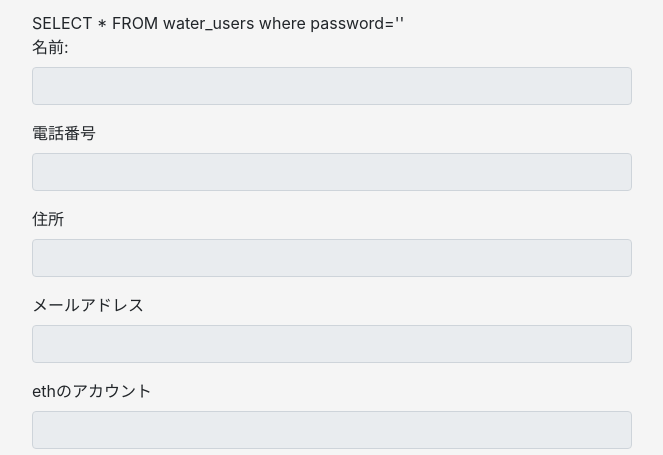
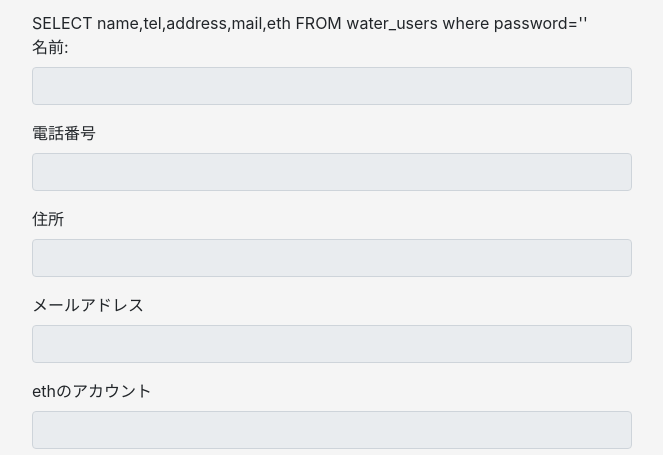
Before and after one commit to enpitut2019/Omote-IoT, a PHP site: page /htmls/information.php in a window 1280 px wide. Shown: the part 361-816 px from the top of the page, without its empty margins (308-971 px from the left). Run offline with PHP 8.4, Linux system fonts and the light colour scheme; data that the repository does not hold is empty; some libraries are stand-ins or nearby versions; grey boxes are pictures that could not be loaded.

Commit message:
php関数呼び出し

```diff
--- a/htmls/information.php
+++ b/htmls/information.php
@@ -64,7 +64,7 @@
                 print('Error:' . $e->getMessage());
                 die();
             }
-                $sql = "SELECT * FROM water_users where password='" . $_POST['password'] . "'";
+                $sql = "SELECT name,tel,address,mail,eth FROM water_users where password='" . $_POST['password'] . "'";
                 echo $sql;
                 //$sql = "SELECT * FROM water_users where eth=" . $your_eth;
                 $stmh = $pdo->prepare($sql);
```
